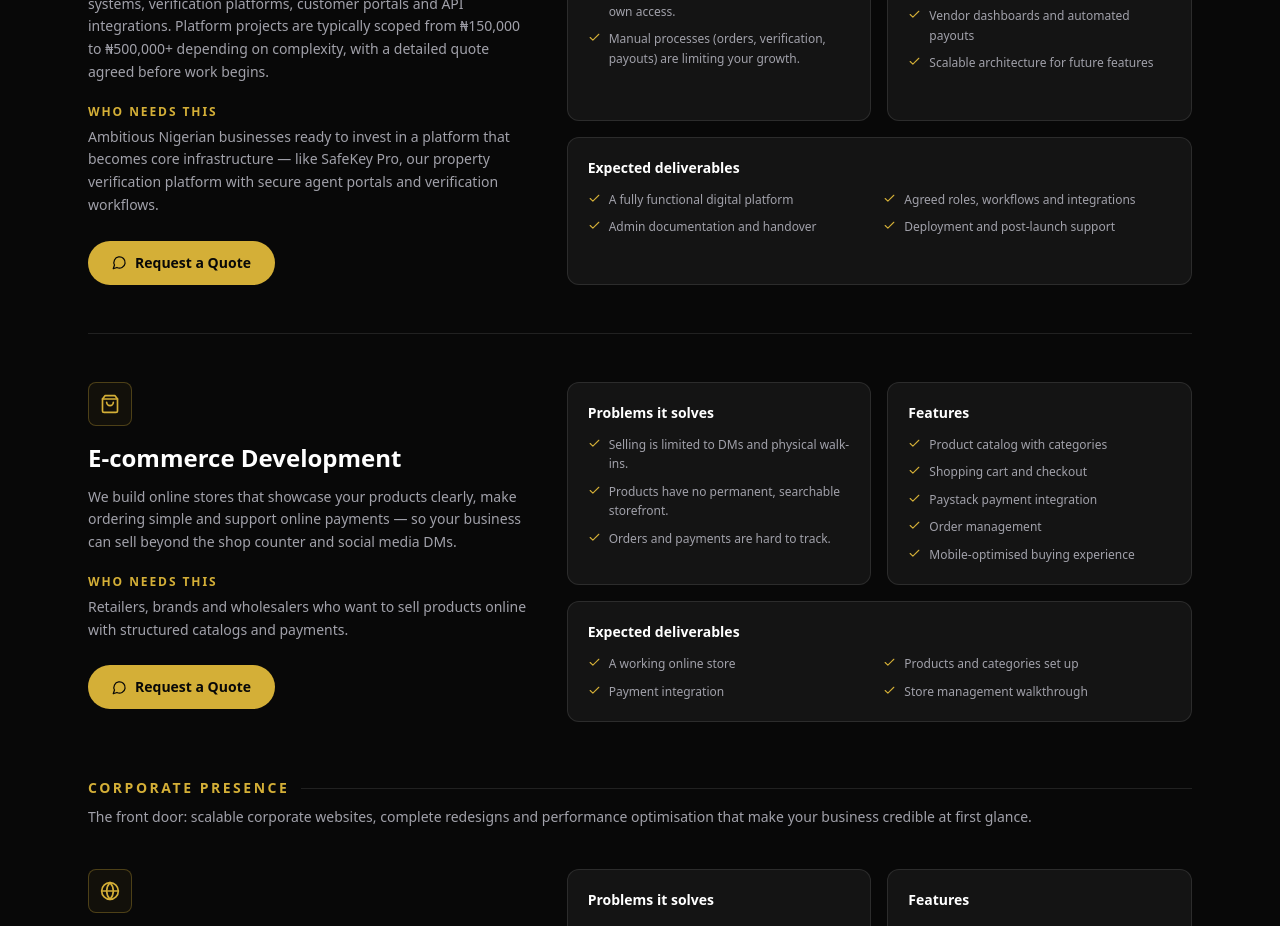
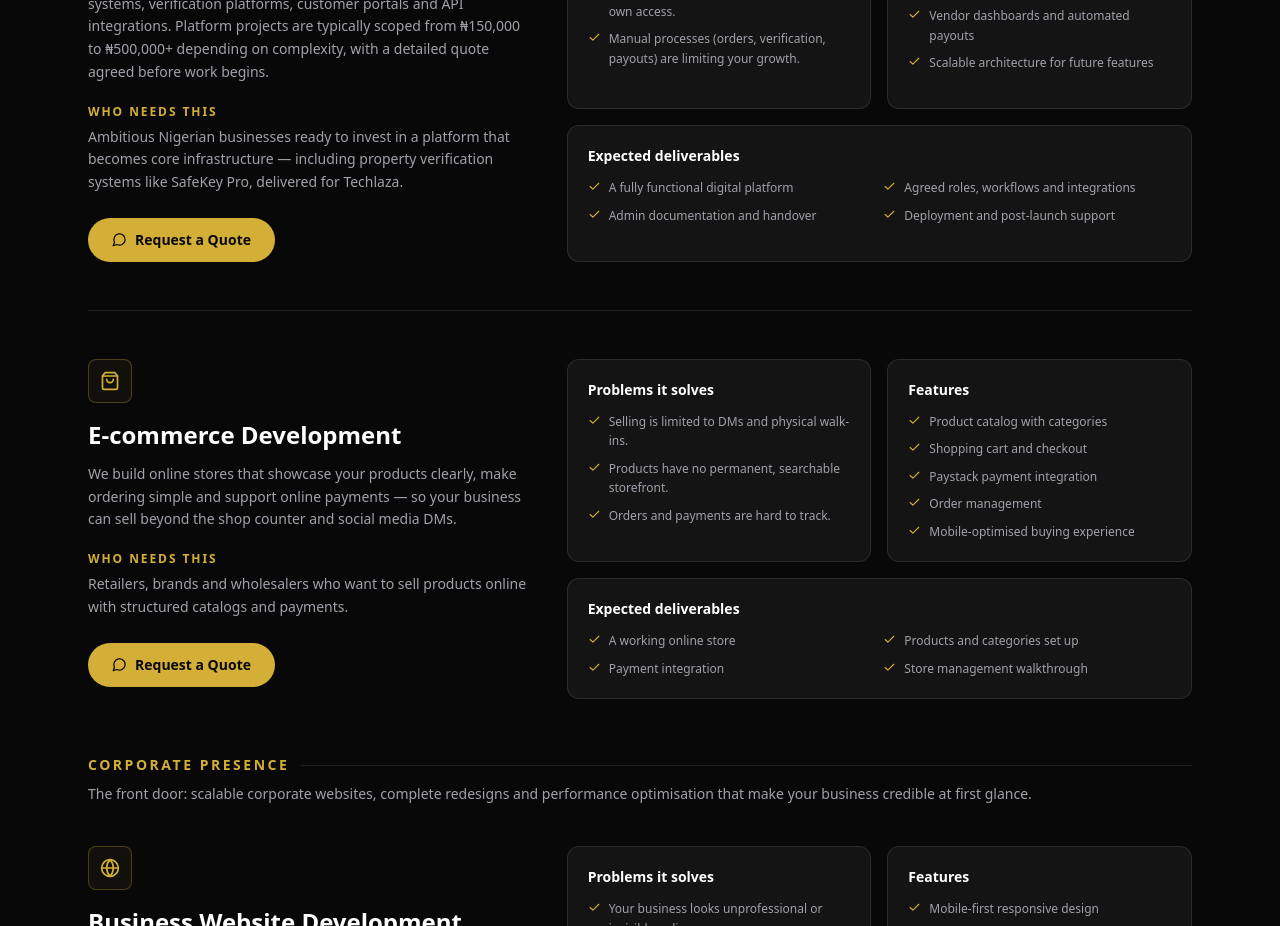
Before and after one commit to ericprince957-cloud/my_portfolio_V1, a Next.js app: page /services in a window 1280 px wide. Shown: the part 1880-2806 px from the top of the page. Built offline with nearby package versions, Linux system fonts and the light colour scheme.

Commit message:
Clarify client attribution in service content

```diff
--- a/data/services.ts
+++ b/data/services.ts
@@ -64,7 +64,7 @@ export const services: Service[] = [
       "You need multi-user systems: vendors, agents, staff or customers each with their own access.",
       "Manual processes (orders, verification, payouts) are limiting your growth.",
     ],
-    who: "Ambitious Nigerian businesses ready to invest in a platform that becomes core infrastructure — like SafeKey Pro, our property verification platform with secure agent portals and verification workflows.",
+    who: "Ambitious Nigerian businesses ready to invest in a platform that becomes core infrastructure — including property verification systems like SafeKey Pro, delivered for Techlaza.",
     features: [
       "Multi-vendor and multi-role systems",
       "Secure, role-based authentication",
```
